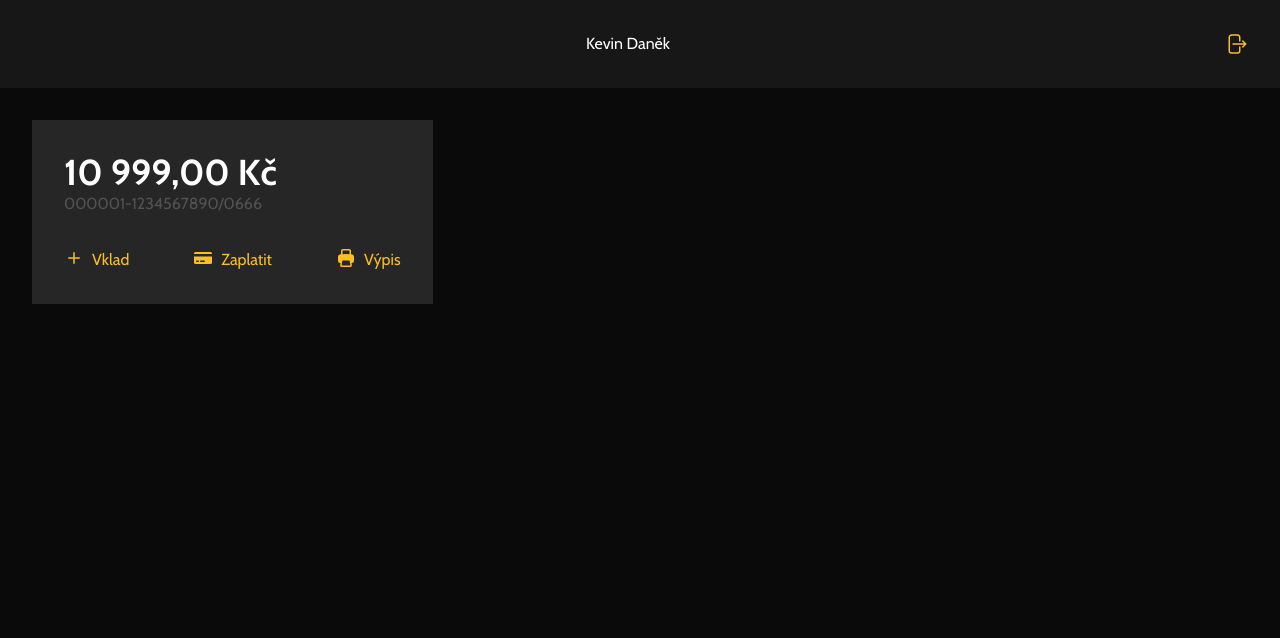
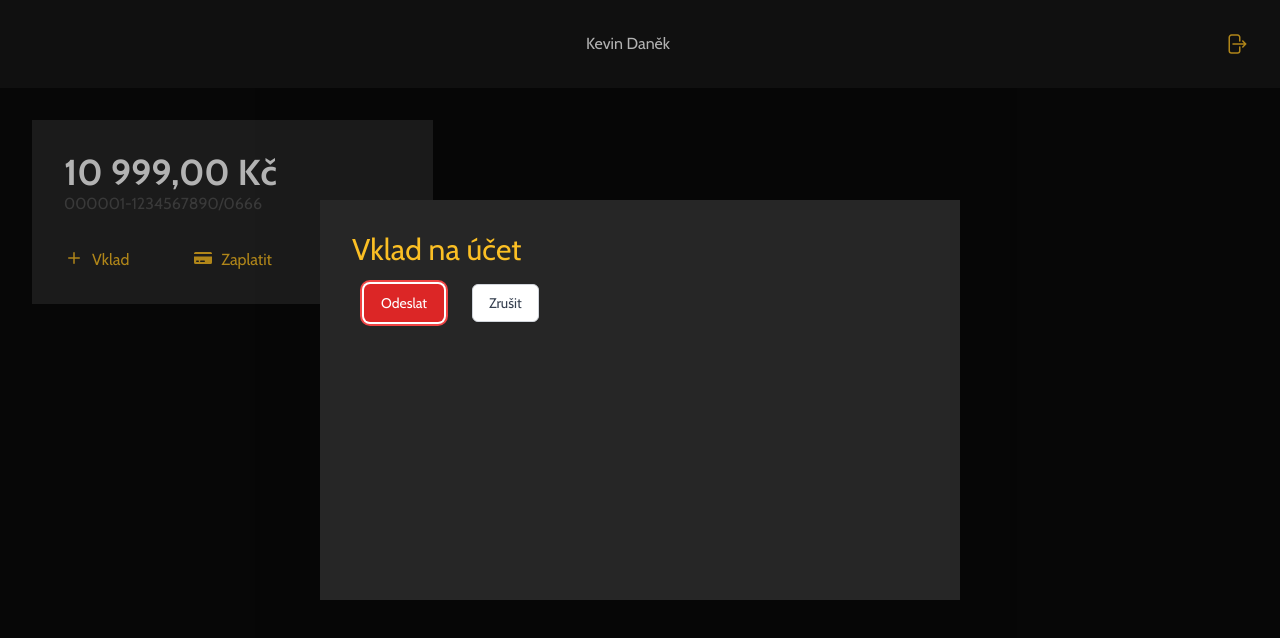
Before and after one commit to Bahamut731lp/STIN, a React (Vite) app in the folder client/: page /dashboard in a window 1280 px wide. Both pictures are taken after a click on the button "Vklad". Shown: the top 638 px of the page. Built offline with nearby package versions, Linux system fonts and the light colour scheme.

Commit message:
feat: Modal

```diff
--- a/client/package.json
+++ b/client/package.json
@@ -14,6 +14,7 @@
     "framer-motion": "^10.12.5",
     "react": "^18.2.0",
     "react-dom": "^18.2.0",
+    "swr": "^2.1.5",
     "wouter": "^2.10.1"
   },
   "devDependencies": {
--- a/client/src/components/AccountWidget.tsx
+++ b/client/src/components/AccountWidget.tsx
@@ -1,4 +1,6 @@
+import { useState } from "react";
 import AccountWidgetAction from "./AccountWidgetAction";
+import DepositModal from "./DepositModal";
 import { MiniCard, MiniPlus, MiniPrint } from "./Icons";
 
 interface AccountWidgetProps {
@@ -12,6 +14,8 @@ interface AccountWidgetProps {
 }
 
 export default function AccountWidget(props: AccountWidgetProps) {
+    const [deposit, setDeposit] = useState(false)
+
     const formatter = new Intl.NumberFormat("cs-CZ", {
         "style": "currency",
         "currency": props.currency
@@ -19,12 +23,13 @@ export default function AccountWidget(props: AccountWidgetProps) {
 
     return (
         <div className="inline-grid gap-8 p-8 bg-neutral-800">
+            <DepositModal isOpen={deposit} setIsOpen={setDeposit} />
             <div className="flex flex-col">
                 <h1 className="text-4xl text-white font-bold">{formatter.format(props.amount)}</h1>
                 <span className="text-neutral-600">{props.identifier.prefix}-{props.identifier.base}/{props.identifier.bank}</span>
             </div>
             <div className="flex gap-16">
-                <AccountWidgetAction onClick={() => alert("Ahoj!")}>
+                <AccountWidgetAction onClick={() => setDeposit(true)}>
                     <MiniPlus/>
                     <span>Vklad</span>
                 </AccountWidgetAction>
@@ -39,6 +44,8 @@ export default function AccountWidget(props: AccountWidgetProps) {
                     <span>Výpis</span>
                 </AccountWidgetAction>
             </div>
+
+
         </div>
     )
 }
--- /dev/null
+++ b/client/src/components/DepositModal.tsx
@@ -0,0 +1,27 @@
+import { Dialog } from "@headlessui/react";
+import Modal, { ModalProps } from "./Modal";
+
+
+export default function DepositModal(props: Pick<ModalProps, "isOpen" | "setIsOpen">) {
+    return (
+        <Modal {...props}>
+            <Dialog.Title className="text-amber-400 text-3xl">
+                Vklad na účet
+            </Dialog.Title>
+
+
+            <button
+                className="w-full m-4 inline-flex justify-center rounded-md border border-transparent shadow-sm px-4 py-2 bg-red-600 text-base font-medium text-white hover:bg-red-700 focus:outline-none focus:ring-2 focus:ring-offset-2 focus:ring-red-500 sm:ml-3 sm:w-auto sm:text-sm"
+                onClick={() => props.setIsOpen(false)}
+            >
+                Odeslat
+            </button>
+            <button
+                className="m-4 w-full inline-flex justify-center rounded-md border border-gray-300 shadow-sm px-4 py-2 bg-white text-base font-medium text-gray-700 hover:bg-gray-50 focus:outline-none focus:ring-2 focus:ring-offset-2 focus:ring-indigo-500 sm:mt-0 sm:ml-3 sm:w-auto sm:text-sm"
+                onClick={() => props.setIsOpen(false)}
+            >
+                Zrušit
+            </button>
+        </Modal>
+    )
+}
--- /dev/null
+++ b/client/src/components/Modal.tsx
@@ -0,0 +1,42 @@
+import * as React from "react"
+import { Dialog } from "@headlessui/react"
+import { AnimatePresence, motion } from "framer-motion"
+
+export interface ModalProps {
+    isOpen: boolean
+    setIsOpen: React.Dispatch<React.SetStateAction<boolean>>
+    children?: React.ReactElement | React.ReactElement[]
+}
+
+export const Modal = ({ isOpen, setIsOpen, children }: ModalProps) => {
+    return (
+        <AnimatePresence>
+            {
+                isOpen && (
+                    <Dialog
+                        static
+                        as={motion.div}
+                        open={isOpen}
+                        onClose={() => setIsOpen(false)}
+                        className="fixed inset-0 z-10 overflow-y-auto grid place-items-center"
+                        >
+                        <div className="fixed inset-0 bg-black/30" aria-hidden="true" />
+                        <motion.div
+                            initial={{ opacity: 0 }}
+                            animate={{ opacity: 1 }}
+                            exit={{ opacity: 0 }}
+                            className="z-50 w-1/2 h-1/2 bg-neutral-800 p-8 text-white"
+                        >
+                            {
+                                children ?? null
+                            }
+                        </motion.div>
+                    </Dialog>
+                )
+            }
+
+        </AnimatePresence>
+    )
+}
+
+export default Modal
--- /dev/null
+++ b/client/src/lib/Fetcher.ts
@@ -0,0 +1,3 @@
+export default function fetcher(input: RequestInfo | URL, init?: RequestInit | undefined) {
+    return fetch(input, init).then(res => res.json())
+}
--- a/client/src/pages/Dashboard.tsx
+++ b/client/src/pages/Dashboard.tsx
@@ -1,7 +1,13 @@
+import useSWR from 'swr'
+import fetcher from '../lib/Fetcher'
 import AccountWidget from "../components/AccountWidget"
 import { Leave } from "../components/Icons"
+import DepositModal from '../components/DepositModal'
+import { Dialog } from '@headlessui/react'
 
 export default function Dashboard() {
+    //TODO: napojit na API
+    //const { _data, error, isLoading } = useSWR('/api/v1/user', fetcher)
 
     const data = {
         user: {
```
Also changed, not shown: 1 other file (tests, documents, lock files or other folders).
